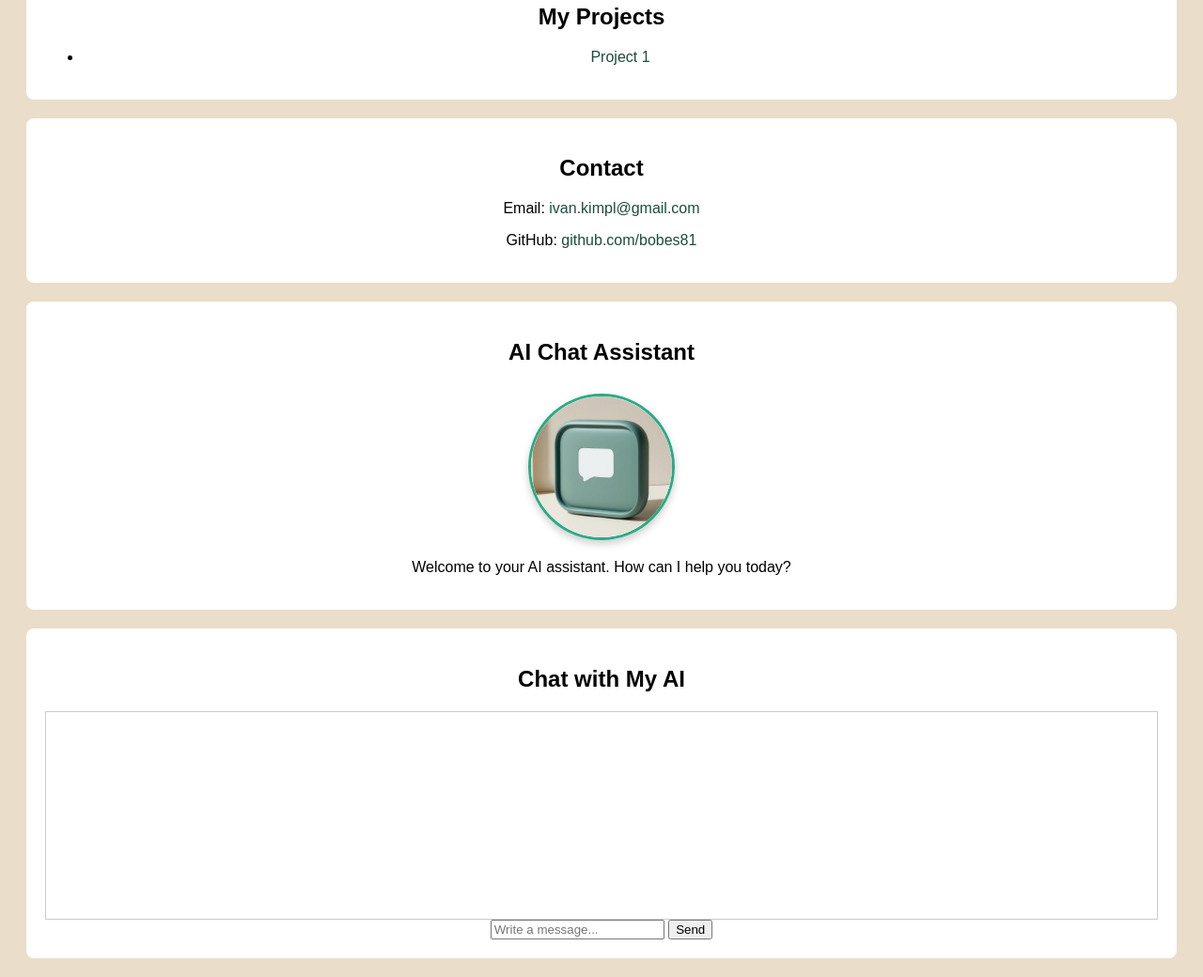
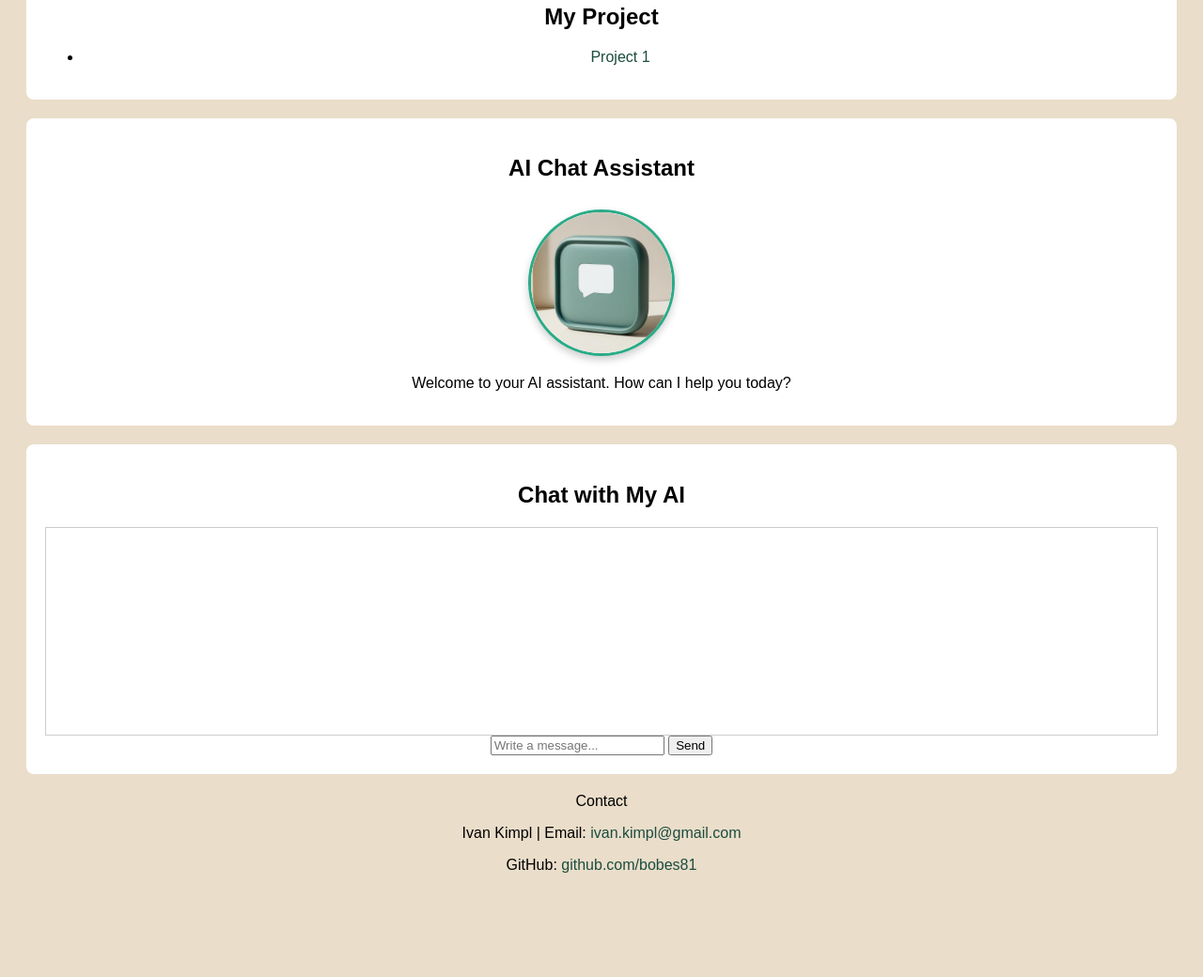
Before and after one commit to bobes81/fitness-project, a plain HTML site: page index.html in a window 1280 px wide. Shown: the part 380-1420 px from the top of the page at 94% size. After the commit the page ends 1326 px from the top, so only its background shows below. Drawn offline with Linux system fonts and the light colour scheme.

Commit message:
Delete the contact section and replace it with the footer

```diff
--- a/index.html
+++ b/index.html
@@ -19,19 +19,12 @@
 </section>
 
 <section>
-  <h2>My Projects</h2>
+  <h2>My Project</h2>
   <ul>
     <li><a href=" https://github.com/bobes81/my-test-project" target="_blank">Project 1</a></li>
 
   </ul>
 </section>
-
-<section>
-  <h2>Contact</h2>
-  <p>Email: <a href="mailto:ivan.kimpl@gmail.com">ivan.kimpl@gmail.com</a></p>
-  <p>GitHub: <a href="https://github.com/bobes81" target="_blank">github.com/bobes81</a></p>
-</section>
-
 
   <section id="ai-chat">
     <h2>AI Chat Assistant</h2>
@@ -47,6 +40,15 @@
   </section>
 
 <script src="assets/script.js"></script>
-
+<footer>
+  <p>Contact</p>
+  <p>Ivan Kimpl | Email: <a href="mailto:ivan.kimpl@gmail.com" style="color: #1B4D3E;">ivan.kimpl@gmail.com</a></p>
+  <p>GitHub: <a href="https://github.com/bobes81" target="_blank">github.com/bobes81</a></p>
+  <div class="social-links">
+      <a href="https://www.instagram.com" target="_blank" aria-label="Instagram"><i class="fa-brands fa-instagram"></i></a>
+      <a href="https://www.facebook.com" target="_blank" aria-label="Facebook"><i class="fa-brands fa-facebook"></i></a>
+      <a href="https://www.twitter.com" target="_blank" aria-label="X (Twitter)"><i class="fa-brands fa-twitter"></i></a>
+  </div>
+</footer>
 </body>
 </html>
```
